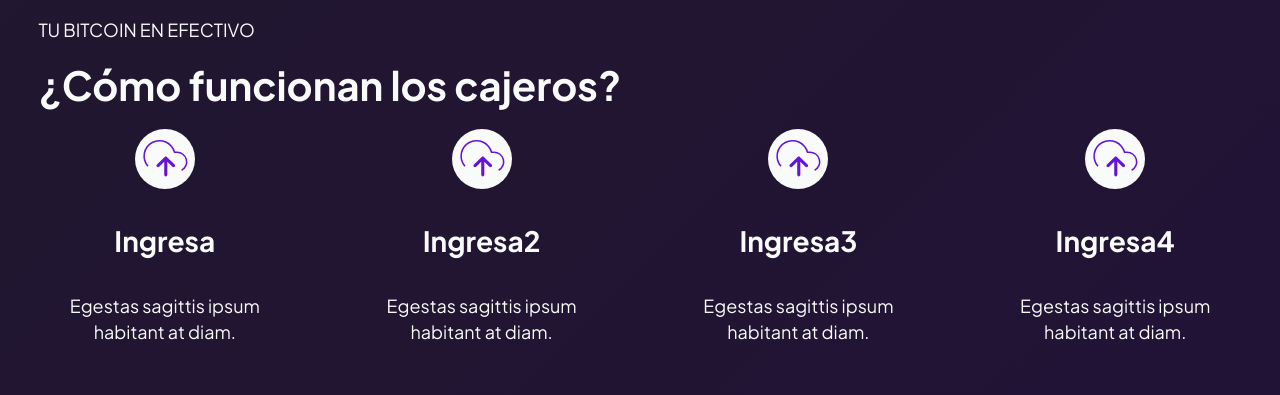
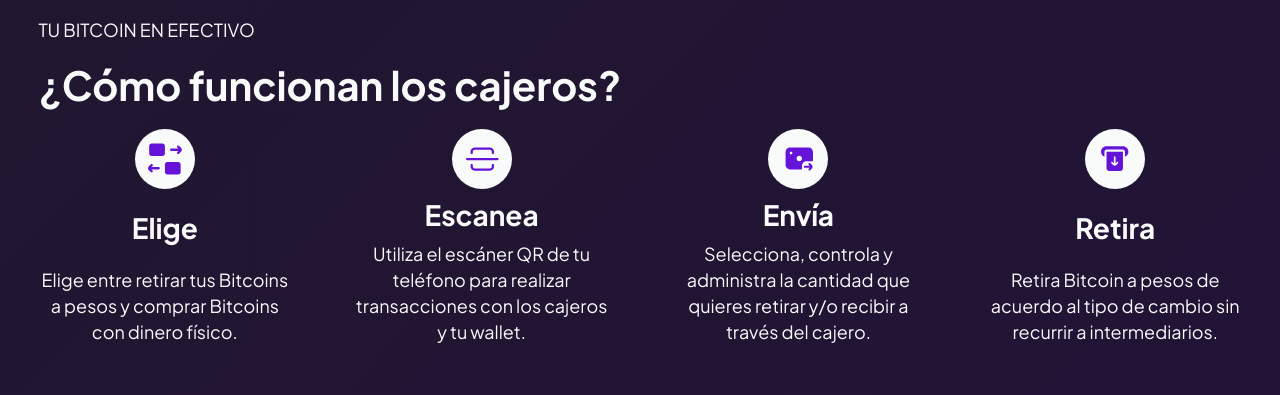
Before and after one commit to Lariicsa/mont-cryptobox, a Vue app in the folder frontend/: page / in a window 1280 px wide. Shown: the part 1420-1815 px from the top of the page. Built offline with nearby package versions, Linux system fonts and the light colour scheme; no server answers.

Commit message:
Add new info icons

```diff
--- a/frontend/src/data/index.js
+++ b/frontend/src/data/index.js
@@ -36,24 +36,24 @@ export default {
   ],
   iconText: [
     {
-      title: "Ingresa",
-      text: "Egestas sagittis ipsum habitant at diam.",
-      icon: "upload",
+      title: "Elige",
+      text: "Elige entre retirar tus Bitcoins a pesos y comprar Bitcoins con dinero físico.",
+      icon: "step-1",
     },
     {
-      title: "Ingresa2",
-      text: "Egestas sagittis ipsum habitant at diam.",
-      icon: "upload",
+      title: "Escanea",
+      text: "Utiliza el escáner QR de tu teléfono para realizar transacciones con los cajeros y tu wallet.",
+      icon: "step-2",
     },
     {
-      title: "Ingresa3",
-      text: "Egestas sagittis ipsum habitant at diam.",
-      icon: "upload",
+      title: "Envía",
+      text: "Selecciona, controla y administra la cantidad que quieres retirar y/o recibir a través del cajero.",
+      icon: "step-3",
     },
     {
-      title: "Ingresa4",
-      text: "Egestas sagittis ipsum habitant at diam.",
-      icon: "upload",
+      title: "Retira",
+      text: "Retira Bitcoin a pesos de acuerdo al tipo de cambio sin recurrir a intermediarios.",
+      icon: "step-4",
     },
   ],
 
@@ -214,5 +214,4 @@ export default {
     text: `Leo mauris viverra sapien, dictumst nunc egestas morbi magna. Integer ligula tellus fermentum nec.
     Volutpat velit turpis euismod. Mi blandit egestas netus nisl facilisis diam, turpis leo. Habitant turpis orci habitant.`,
   },
-
 };
--- a/frontend/src/scss/components/iconimage.scss
+++ b/frontend/src/scss/components/iconimage.scss
@@ -22,16 +22,29 @@
   }
 
   &__icon {
-    @include icon("upload", $accent);
     background-color: $white-neutral;
     background-position: center;
-    background-size: 80%;
     border-radius: 100%;
+    background-size: 56%;
     display: flex;
     align-items: center;
     justify-content: center;
     width: 6rem;
     height: 6rem;
+
+    &.step-1{
+      @include icon("step-1", $accent);
+
+    }
+    &.step-2{
+      @include icon("step-2", $accent);
+    }
+    &.step-3{
+      @include icon("step-3", $accent);
+    }
+    &.step-4{
+      @include icon("step-4", $accent);
+    }
   }
 
   &__title {
```
